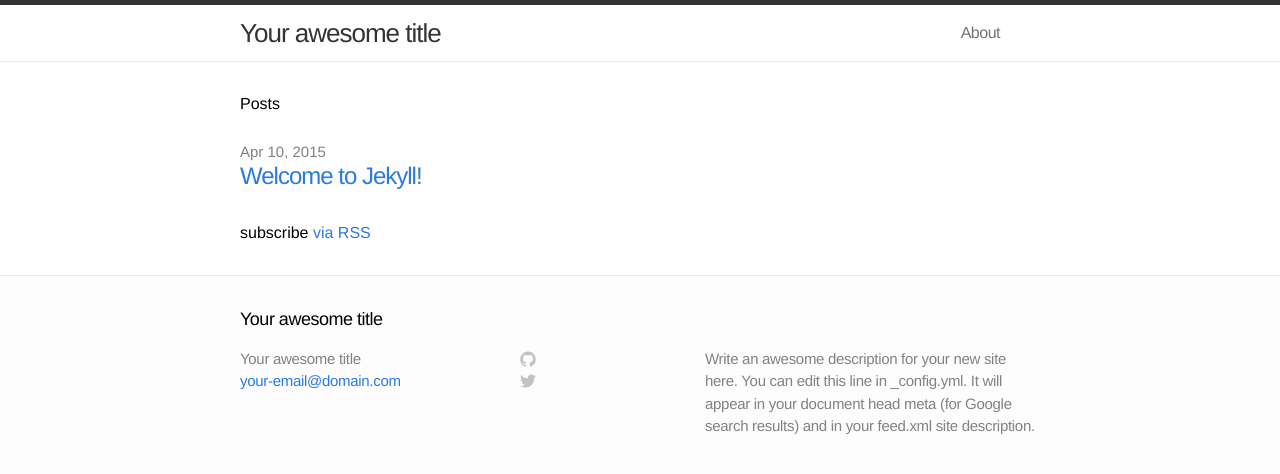
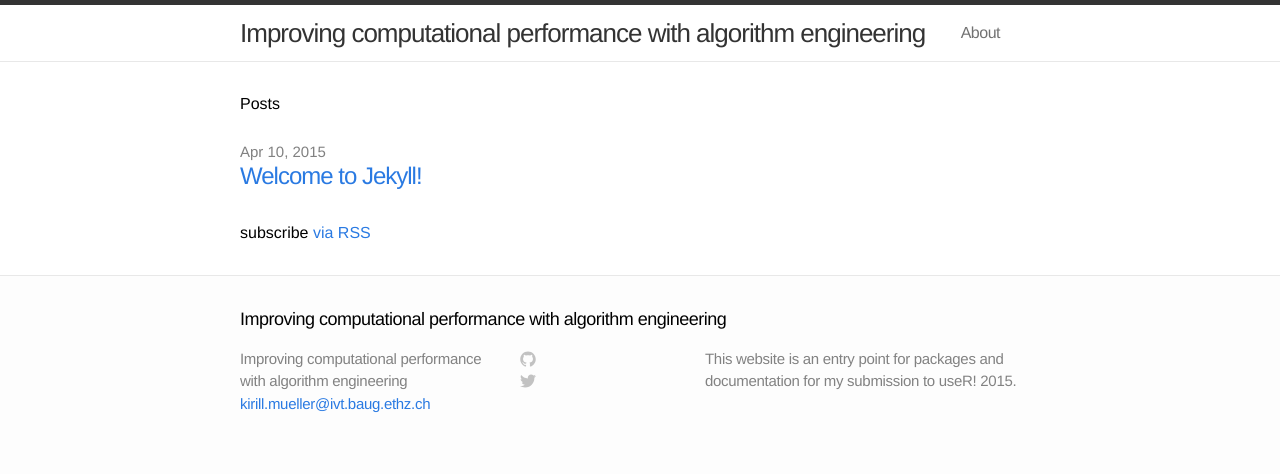
Before and after one commit to krlmlr-useR15/krlmlr-useR15.github.io, a Jekyll site: the page built from index.html, in a window 1280 px wide. Shown: the top 474 px of the page. Built offline with Jekyll 4.4.1, drawn with Linux system fonts in a browser that asks for light colours.

Commit message:
metadata

```diff
--- a/_config.yml
+++ b/_config.yml
@@ -1,9 +1,9 @@
 # Site settings
-title: Your awesome title
-email: your-email@domain.com
-description: "Write an awesome description for your new site here. You can edit this line in _config.yml. It will appear in your document head meta (for Google search results) and in your feed.xml site description."
+title: Improving computational performance with algorithm engineering
+email: kirill.mueller@ivt.baug.ethz.ch
+description: "This website is an entry point for packages and documentation for my submission to useR! 2015."
 baseurl: ""
-url: "http://yourdomain.com"
+url: "http://krlmlr-useR15.github.io"
 
 # Build settings
 markdown: kramdown
```
